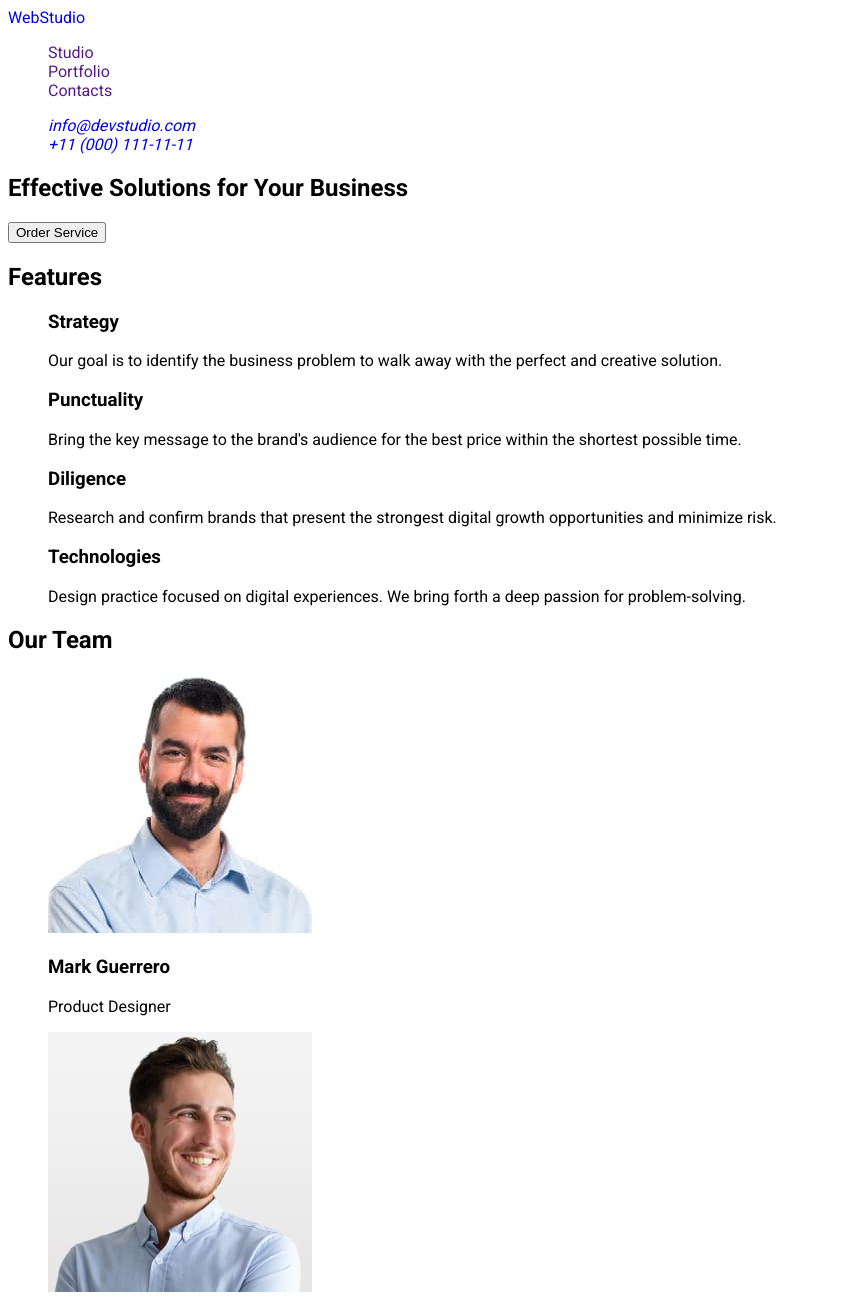
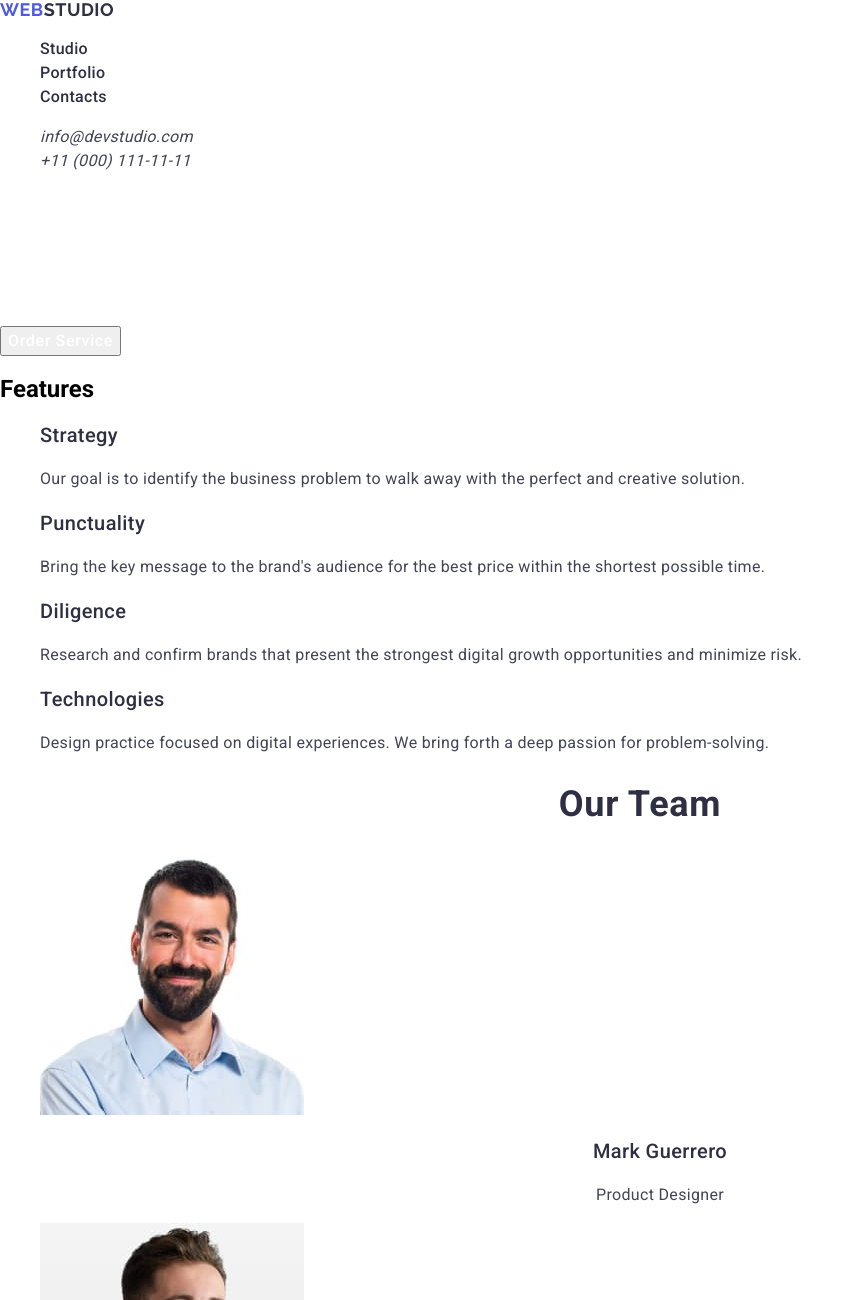
Before and after one commit to mafSida/goit-markup-hw-02, a plain HTML site: page index.html in a window 1280 px wide. Shown: the top 1300 px of the page, without its empty margins (0-860 px from the left). Drawn offline with nearby package versions, Linux system fonts and the light colour scheme.

Commit message:
add font styles

```diff
--- a/index.html
+++ b/index.html
@@ -4,6 +4,7 @@
     <meta charset="UTF-8" />
     <meta name="viewport" content="width=device-width, initial-scale=1.0" />
     <title>Web Studio</title>
+    <link rel="stylesheet" href="https://cdnjs.cloudflare.com/ajax/libs/modern-normalize/2.0.0/modern-normalize.min.css">
     <link rel="stylesheet" href="./styles.css" />
     <link rel="preconnect" href="https://fonts.googleapis.com">
     <link rel="preconnect" href="https://fonts.gstatic.com" crossorigin>
@@ -22,8 +23,8 @@
       </nav>
       <address class="header-address">
         <ul class="header-address-list">
-          <li class="header-address-item"><a href="mailto:info@devstudio.com">info@devstudio.com</a></li>
-          <li class="header-address-item"><a href="tel:+110001111111">+11 (000) 111-11-11</a></li>
+          <li class="header-address-item"><a class="header-address-link" href="mailto:info@devstudio.com">info@devstudio.com</a></li>
+          <li class="header-address-item"><a class="header-address-link" href="tel:+110001111111">+11 (000) 111-11-11</a></li>
         </ul>
       </address>
     </header>
--- a/styles.css
+++ b/styles.css
@@ -14,15 +14,35 @@ a {
 }
 .header-nav {
 }
-.header-logo {
+.header-logo,
+.footer-logo {
+  font-family: 'Raleway', sans-serif;
+  font-weight: 700;
+  font-size: 18px;
+  line-height: 1.16;
+  letter-spacing: 0.03em;
+  text-transform: uppercase;
+  color: #4d5ae5;
 }
 .header-logo-studio {
+  font-family: 'Raleway', sans-serif;
+  font-weight: 700;
+  font-size: 18px;
+  line-height: 1.16;
+  letter-spacing: 0.03em;
+  text-transform: uppercase;
+  color: #2e2f42;
 }
 .header-menu-list {
 }
 .header-menu-item {
 }
 .header-menu-link {
+  font-weight: 500;
+  font-size: 16px;
+  line-height: 1.5;
+  letter-spacing: 0.02em;
+  color: #2e2f42;
 }
 .header-address {
 }
@@ -30,11 +50,29 @@ a {
 }
 .header-address-item {
 }
+.header-address-link {
+  font-weight: 400;
+  font-size: 16px;
+  line-height: 1.5;
+  letter-spacing: 0.02em;
+  color: #434455;
+}
 .hero {
 }
 .hero-title {
+  font-weight: 700;
+  font-size: 56px;
+  line-height: 1.07;
+  letter-spacing: 0.02em;
+  text-align: center;
+  color: #ffffff;
 }
 .hero-order-btn {
+  font-weight: 500;
+  font-size: 16px;
+  line-height: 1.5;
+  letter-spacing: 0.04em;
+  color: #ffffff;
 }
 .features {
 }
@@ -45,12 +83,28 @@ a {
 .features-list-item {
 }
 .features-list-title {
+  font-weight: 500;
+  font-size: 20px;
+  line-height: 1.2;
+  letter-spacing: 0.02em;
+  color: #2e2f42;
 }
 .features-list-text {
+  font-weight: 400;
+  font-size: 16px;
+  line-height: 1.5;
+  letter-spacing: 0.02em;
+  color: #434455;
 }
 .team {
 }
 .team-title {
+  font-weight: 700;
+  font-size: 36px;
+  line-height: 1.11;
+  letter-spacing: 0.02em;
+  text-align: center;
+  color: #2e2f42;
 }
 .team-list {
 }
@@ -59,12 +113,30 @@ a {
 .team-list-img {
 }
 .team-list-title {
+  font-weight: 500;
+  font-size: 20px;
+  line-height: 1.2;
+  letter-spacing: 0.02em;
+  text-align: center;
+  color: #2e2f42;
 }
 .team-list-text {
+  font-weight: 400;
+  font-size: 16px;
+  line-height: 1.5;
+  letter-spacing: 0.02em;
+  text-align: center;
+  color: #434455;
 }
 .product {
 }
 .product-title {
+  font-weight: 700;
+  font-size: 36px;
+  line-height: 1.11111;
+  letter-spacing: 0.02em;
+  text-align: center;
+  color: #2e2f42;
 }
 .product-list {
 }
@@ -73,14 +145,36 @@ a {
 .product-list-img {
 }
 .product-list-title {
+  font-weight: 500;
+  font-size: 20px;
+  line-height: 1.2;
+  letter-spacing: 0.02em;
+  color: #2e2f42;
 }
 .product-list-text {
+  font-weight: 400;
+  font-size: 16px;
+  line-height: 1.5;
+  letter-spacing: 0.02em;
+  color: #434455;
 }
 .footer {
 }
 .footer-logo {
 }
 .footer-logo-studio {
+  font-family: 'Raleway', sans-serif;
+  font-weight: 700;
+  font-size: 18px;
+  line-height: 1.16;
+  letter-spacing: 0.03em;
+  text-transform: uppercase;
+  color: #f4f4fd;
 }
 .footer-text {
+  font-weight: 400;
+  font-size: 16px;
+  line-height: 1.5;
+  letter-spacing: 0.02em;
+  color: #f4f4fd;
 }
```
